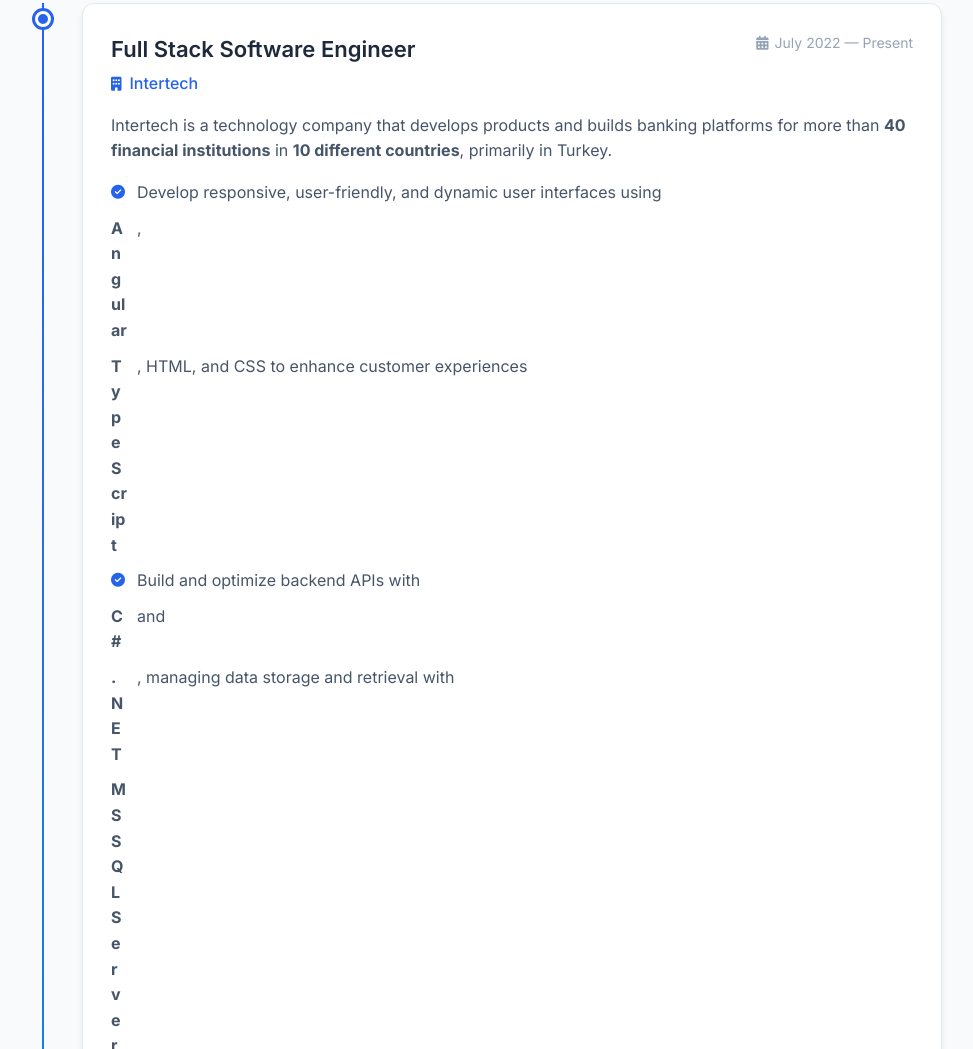
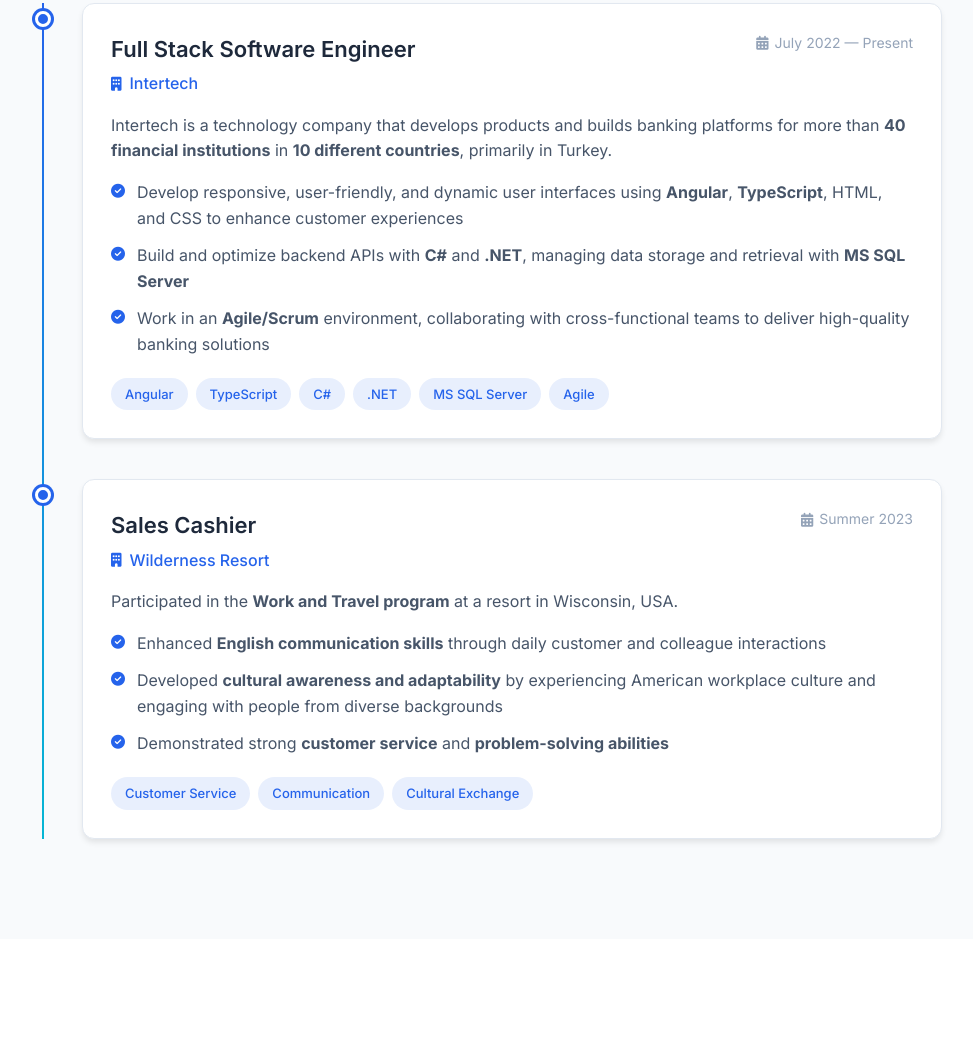
Before and after one commit to furkanelmas/furkan-elmas, a plain HTML site: page index.html in a window 1280 px wide. Shown: the part 1751-2800 px from the top of the page, without its empty margins (148-1121 px from the left). Drawn offline with Linux system fonts and the light colour scheme.

Commit message:
Fix timeline highlights with absolute positioned icons

```diff
--- a/style.css
+++ b/style.css
@@ -559,12 +559,10 @@ img {
 }
 
 .timeline-highlights li {
-  display: grid;
-  grid-template-columns: 16px 1fr;
-  gap: 10px;
-  align-items: start;
+  position: relative;
+  padding-left: 26px;
   color: var(--text-secondary);
-  margin-bottom: 10px;
+  margin-bottom: 12px;
   line-height: 1.6;
 }
 
@@ -573,8 +571,10 @@ img {
 }
 
 .timeline-highlights i {
+  position: absolute;
+  left: 0;
+  top: 4px;
   color: var(--primary-color);
-  margin-top: 5px;
   font-size: 0.875rem;
 }
 
```
